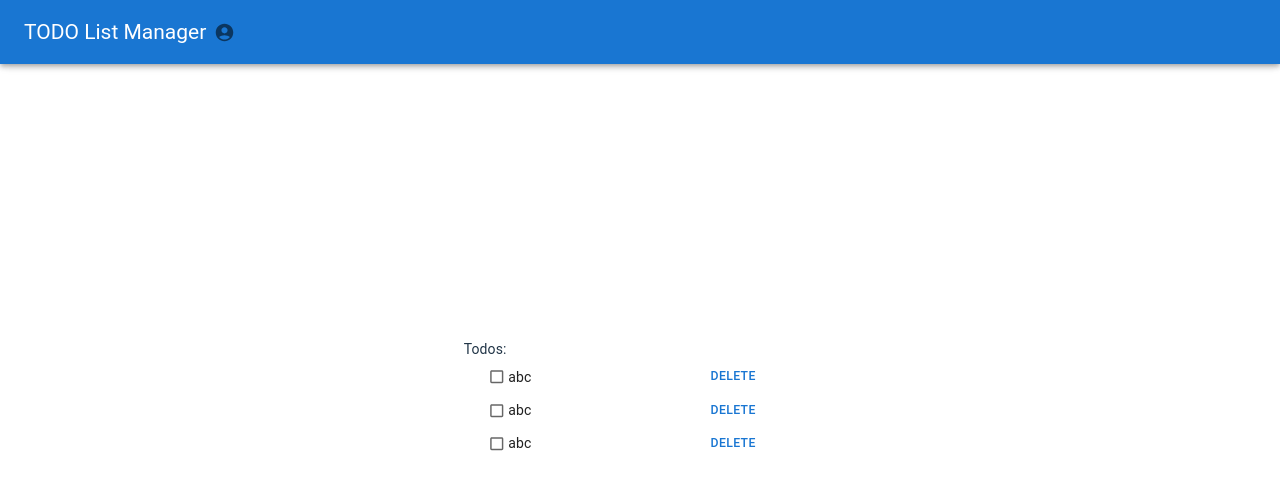
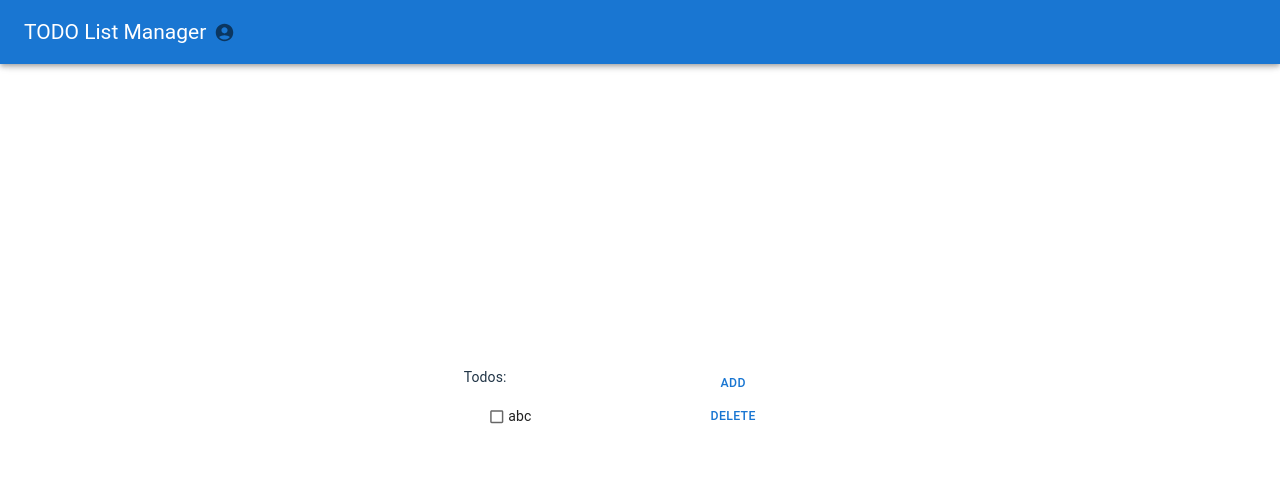
Before and after one commit to rhit-arnarsan/280-Final-Project, a React (Vite) app: page /todos in a window 1280 px wide. Shown: the top 490 px of the page. Built offline with nearby package versions, Linux system fonts and the light colour scheme.

Commit message:
simplified TODO  works

```diff
--- a/src/components/Week.jsx
+++ b/src/components/Week.jsx
@@ -186,7 +186,7 @@ function TodoLine(index, val, done, update, addLine, remove) {
 
 export function List() {
 
-    const [complete, setComplete] = useState([false, false, false])
+    const [complete, setComplete] = useState([{text: "abc", finished: false}])
     console.log(complete)
     function toItem(index, task, done) {
         return (
@@ -197,7 +197,11 @@ export function List() {
                         padding: '3px'
                     }}
                     onClick={(event) => {
-                        setComplete(complete.map((c, i) => (i == index) ? event.target.checked : c))
+                        setComplete(
+                            complete.map((c, i) => {
+                                return (i == index) ? {finished: event.target.checked, text:c.text}: c
+                            })
+                        )
                     }}
                 />
                 <TextField
@@ -207,6 +211,11 @@ export function List() {
                     value={task}
                     className={done ? "strike" : ""}
                     onChange={(e) => {
+                        setComplete(
+                            complete.map((c, i) => {
+                                return (i == index) ? {finished: c.finished, text:e.target.value}: c
+                            })
+                        )
                     }}
                     // onKeyDown={(e) => (e.key === 'Enter') ? addLine(index) : undefined}
                 />
@@ -222,10 +231,13 @@ export function List() {
 
     return (
         <Box>
-            <Typography>
-                Todos:
-            </Typography>
-            {complete.map((_, i) => toItem(i, "abc", complete[i]))}
+            <Box sx={{display: "flex", justifyContent: "space-between"}}>
+                <Typography>
+                    Todos:
+                </Typography>
+                <Button onClick={() => setComplete([...complete, {finished: false, text: "abc"}])}>Add</Button>
+            </Box>
+            {complete.map((x, i) => toItem(i, x.text, x.finished))}
         </Box>
     )
 }
```
